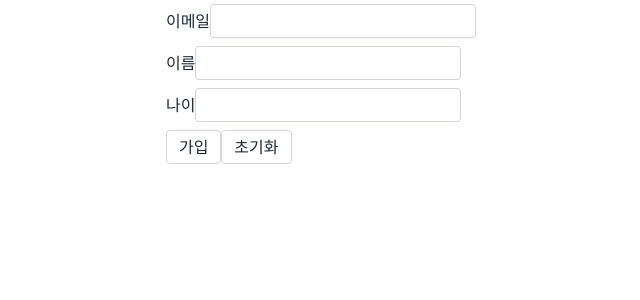
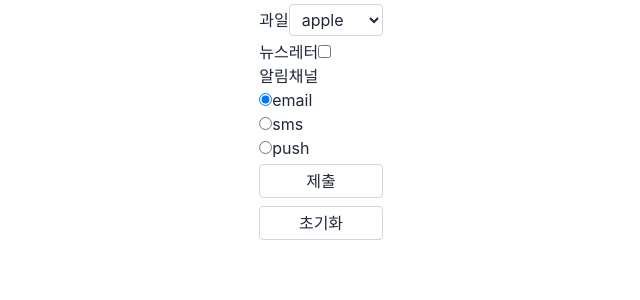
Before and after one commit to OhChangEun/FrontendPlayGround, a React (Vite) app: page / in a window 1280 px wide. Shown: the top 300 px of the page, without its empty margins (319-959 px from the left). Built offline with nearby package versions, Linux system fonts and the light colour scheme.

Commit message:
10: select·checkbox·radio 제어 컴포넌트 (type guard로 as 제거, useId + fieldset/legend)

```diff
--- a/src/App.tsx
+++ b/src/App.tsx
@@ -1,4 +1,4 @@
-import Exercise from "./exercises/09-object-form";
+import Exercise from "./exercises/10-preference-form";
 
 export default function App() {
   return (
--- /dev/null
+++ b/src/exercises/10-preference-form.tsx
@@ -0,0 +1,126 @@
+import { useId, useState } from "react";
+
+type Fruit = "apple" | "banana" | "cherry";
+type Channel = "email" | "sms" | "push";
+
+interface Preference {
+  fruit: Fruit;
+  newsletter: boolean;
+  channel: Channel;
+}
+
+const initialPreference: Preference = {
+  fruit: "apple",
+  newsletter: false,
+  channel: "email",
+};
+
+const FRUITS: Fruit[] = ["apple", "banana", "cherry"];
+const CHANNELS: Channel[] = ["email", "sms", "push"];
+
+function isFruit(v: string): v is Fruit {
+  return FRUITS.some((f) => f === v);
+}
+
+function isChannel(v: string): v is Channel {
+  return CHANNELS.some((c) => c === v);
+}
+
+function PreferenceForm() {
+  const [preference, setPreference] = useState<Preference>(initialPreference);
+  const [submitted, setSubmitted] = useState<Preference | null>(null);
+
+  const id = useId();
+
+  function handleSubmit(e: React.SubmitEvent<HTMLFormElement>) {
+    e.preventDefault();
+    setSubmitted(preference);
+  }
+
+  function resetForm() {
+    setPreference(initialPreference);
+    setSubmitted(null);
+  }
+
+  function handleFruitChange(e: React.ChangeEvent<HTMLSelectElement>) {
+    const inputValue = e.target.value;
+
+    // const fruit = FRUITS.find((f) => f === inputValue);
+    // if (!fruit) return;
+    if (isFruit(inputValue)) {
+      setPreference((prev) => ({ ...prev, fruit: inputValue }));
+    }
+  }
+
+  function handleNewsletterChange(e: React.ChangeEvent<HTMLInputElement>) {
+    setPreference((prev) => ({ ...prev, newsletter: e.target.checked }));
+  }
+
+  function handleChannelChange(e: React.ChangeEvent<HTMLInputElement>) {
+    const inputRadioValue = e.target.value;
+
+    if (isChannel(inputRadioValue))
+      setPreference((prev) => ({ ...prev, channel: inputRadioValue }));
+  }
+
+  return (
+    <form onSubmit={handleSubmit} className="flex flex-col">
+      <div>
+        <label htmlFor={`${id}-fruit`}>과일</label>
+        <select
+          id={`${id}-fruit`}
+          value={preference.fruit}
+          onChange={handleFruitChange}
+        >
+          {FRUITS.map((fruit) => (
+            <option key={fruit} value={fruit}>
+              {fruit}
+            </option>
+          ))}
+        </select>
+      </div>
+
+      <div>
+        <label htmlFor={`${id}-news`}>뉴스레터</label>
+        <input
+          id={`${id}-news`}
+          type="checkbox"
+          checked={preference.newsletter}
+          onChange={handleNewsletterChange}
+        />
+      </div>
+
+      <fieldset>
+        <legend>알림채널</legend>
+        {CHANNELS.map((channel) => (
+          <div key={channel}>
+            <input
+              id={`${id}-${channel}`}
+              type="radio"
+              name="channel"
+              value={channel}
+              checked={preference.channel === channel}
+              onChange={handleChannelChange}
+            />
+            <label htmlFor={`${id}-${channel}`}>{channel}</label>
+          </div>
+        ))}
+      </fieldset>
+
+      <button type="submit">제출</button>
+      <button type="button" onClick={resetForm}>
+        초기화
+      </button>
+
+      {submitted && (
+        <p>
+          과일은 {submitted.fruit}, 뉴스레터는
+          {submitted.newsletter ? "구독" : "구독 안함"}, 알림은
+          {submitted.channel}로 받습니다.
+        </p>
+      )}
+    </form>
+  );
+}
+
+export default PreferenceForm;
```
Also changed, not shown: 2 other files (tests, documents, lock files or other folders).
